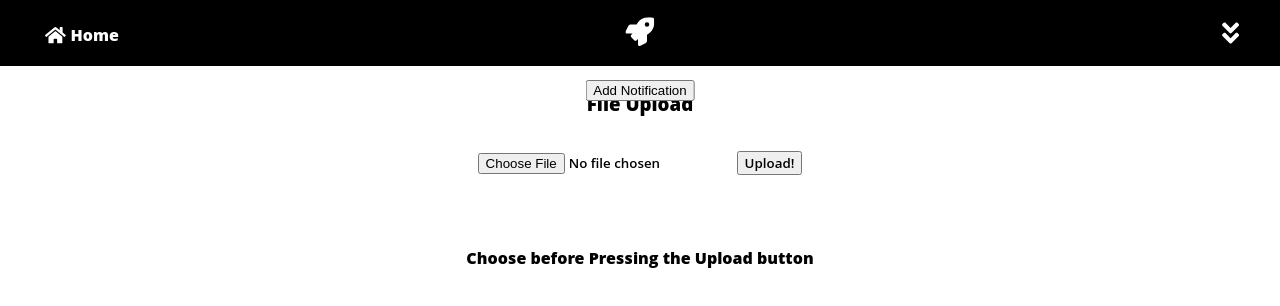
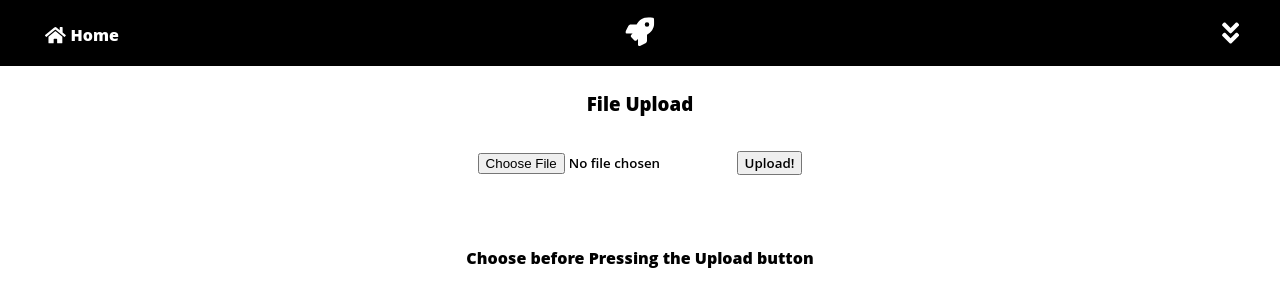
Before and after one commit to alexk9081/my-webpage, a React (Create React App) app: page /photo in a window 1280 px wide. Shown: the top 306 px of the page. Built offline with nearby package versions, Linux system fonts and the light colour scheme.

Commit message:
Added external add notification reference

```diff
--- a/src/App.js
+++ b/src/App.js
@@ -1,4 +1,4 @@
-import { useState } from "react";
+import { useState, useRef } from "react";
 import { Route, Routes } from "react-router-dom";
 import NavigationBar from "./layout/NavigationBar";
 import GalleryPage from "./pages/PhotoGallery";
@@ -12,18 +12,19 @@ import ProjectDisplayPage from "./pages/ProjectDisplayPage";
 import Notifications from "./components/Notifications";
 
 function App() {
+	const notificationRef = useRef();
 	const [user, setUser] = useState(null);
 	const [loggedIn, setLoggedIn] = useState(false);
 
 	return (
 		<div className="page">
 			<NavigationBar isLoggedInState={loggedIn} setIsLoggedInState={setLoggedIn} setUserState={setUser} />
-			<Notifications />
+			<Notifications ref={notificationRef} />
 			<Routes>
 				<Route exact path='/my-webpage' element={<HomePage />} />
 				<Route exact path='/gallery' element={<GalleryPage />} />
 				<Route exact path='/info' element={<AboutMePage />} />
-				<Route exact path='/photo' element={<AddPicturesPage />} />
+				<Route exact path='/photo' element={<AddPicturesPage errorMsg={(notificationText) => notificationRef.current.addNotification(notificationText)}/>} />
 				<Route exact path='/data' element={<AddBlogPostPage userName={user?.displayName} userImg={user?.photoURL} />} />
 				<Route exact path='/colors' element={<ColorReferencePage />} />
 				<Route exact path='/projects' element={<ProjectDisplayPage />} />
--- a/src/components/Notifications.jsx
+++ b/src/components/Notifications.jsx
@@ -1,21 +1,29 @@
-import { useState } from "react";
+import { forwardRef, useState, useImperativeHandle } from "react";
 import Notification from "./Notification";
 import { v4 as uuidv4 } from 'uuid';
 import classes from "./Notifications.module.css";
 
-function Notifications() {
+function NotificationList(props, ref) {
     const [notificationsList, setNotificationsList] = useState([]);
 
-    function addNotifcation() {
-        setNotificationsList(notificationsList.concat(<Notification key={uuidv4()} />));
+    useImperativeHandle(ref, () => ({
+        addNotification(text) {
+            createNotification(text);
+        }
+    }));
+
+
+    function createNotification(notificationInfo) {
+        setNotificationsList(notificationsList.concat(<Notification text={notificationInfo} key={uuidv4()} />));
     }
 
     return (
         <div className={classes.notificationsList}>
-            <button onClick={addNotifcation}>Add Notification</button>
             {notificationsList}
         </div>
     )
 }
 
+const Notifications = forwardRef(NotificationList);
+
 export default Notifications;
--- a/src/pages/addPicturesPage.js
+++ b/src/pages/addPicturesPage.js
@@ -3,7 +3,7 @@ import classes from "./AddPicturesPage.module.css";
 import { ref, uploadBytesResumable } from "firebase/storage";
 import { storage } from "../firebaseConfig";
 
-function AddPicture() {
+function AddPicture({errorMsg}) {
     const [selectedFile, setSelectedFile] = useState(null);
     const [preview, setPreview] = useState();
 
@@ -27,7 +27,7 @@ function AddPicture() {
 
     const uploadFile = () => {
         if (selectedFile == null) {
-            console.log("No file selected");
+            errorMsg("No file selected");
             return;
         }
         const metadata = {
```
